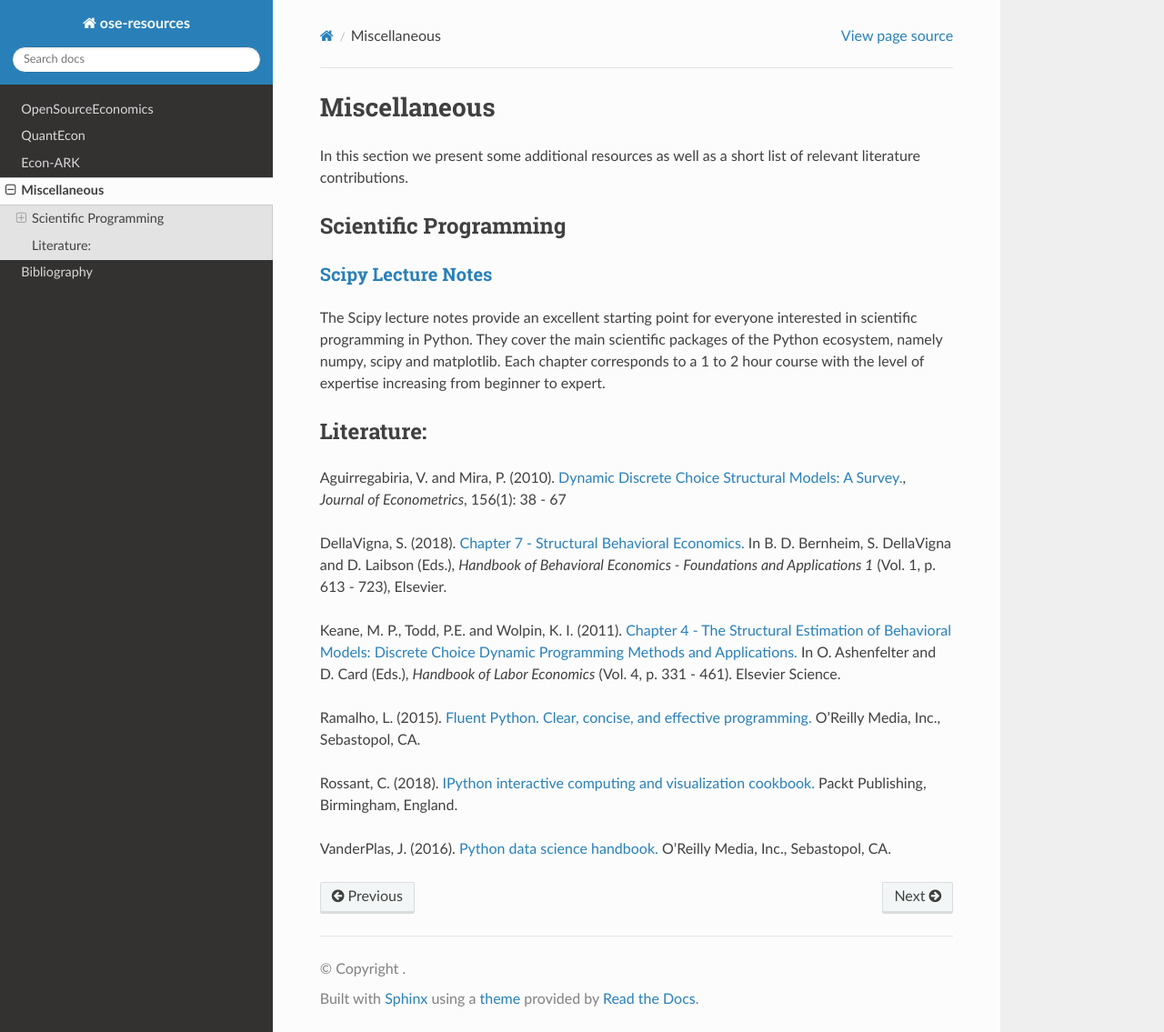
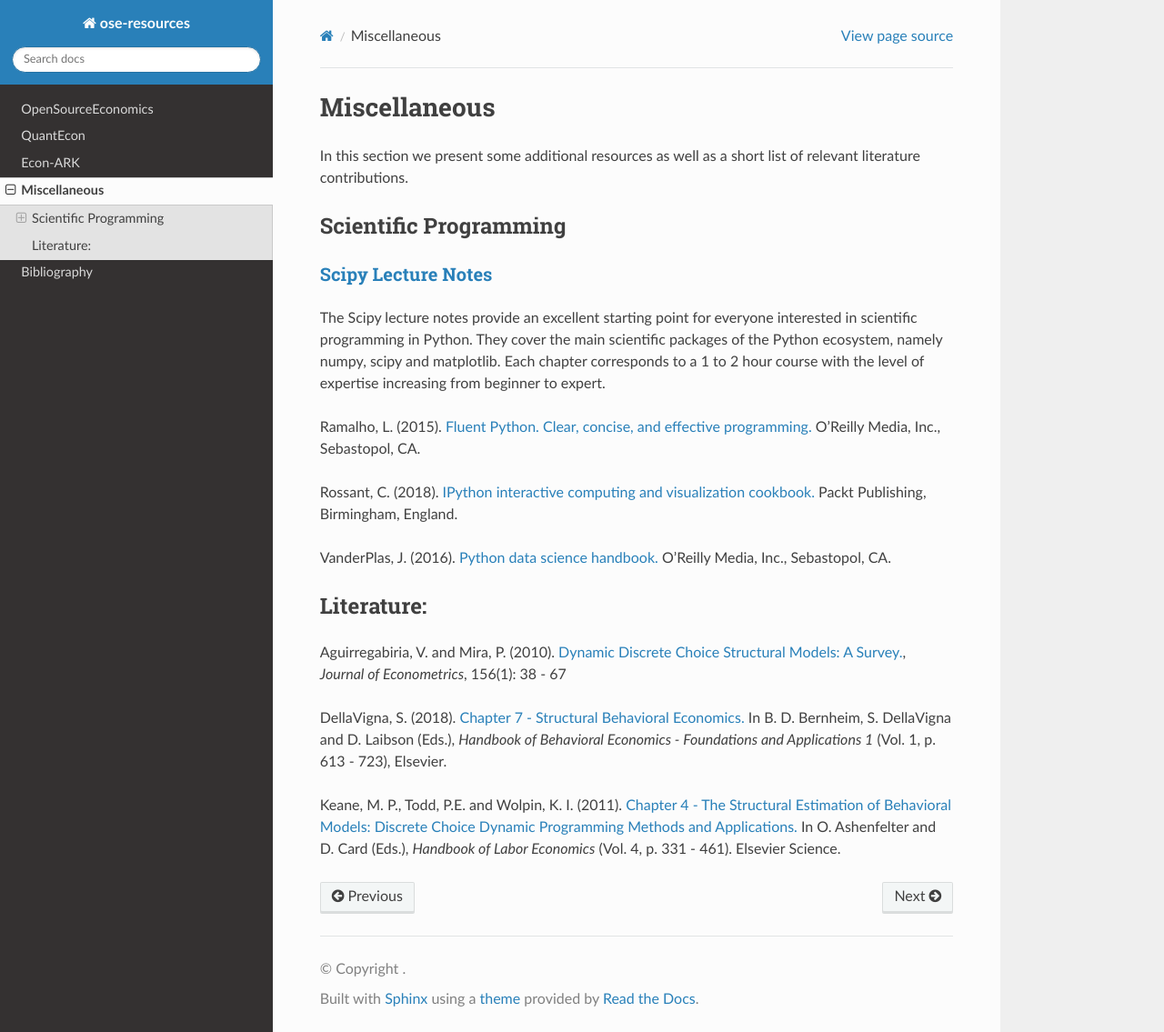
Before and after one commit to MargaritaRad/ose-resources, a Sphinx documentation site: the page built from docs/source/miscellaneous.rst, in a window 1280 px wide and 1135 px high. Shown: the whole window at 91% size. Built offline with Sphinx 7.4.7 and the Read the Docs theme 2.0.0, drawn with Linux system fonts in a browser that asks for light colours; part of the change alters nothing that is shown.

```diff
--- a/docs/source/miscellaneous.rst
+++ b/docs/source/miscellaneous.rst
@@ -11,6 +11,13 @@ Scientific Programming
 
 The Scipy lecture notes provide an excellent starting point for everyone interested in scientific programming in Python. They cover the main scientific packages of the Python ecosystem, namely numpy, scipy and matplotlib. Each chapter corresponds to a 1 to 2 hour course with the level of expertise increasing from beginner to expert.
 
+Ramalho, L. (2015). `Fluent Python. Clear, concise, and effective programming. <https://www.amazon.de/Fluent-Python-Luciano-Ramalho/dp/1491946008>`_ O'Reilly Media, Inc., Sebastopol, CA.
+
+Rossant, C. (2018). `IPython interactive computing and visualization cookbook. <https://www.packtpub.com/eu/big-data-and-business-intelligence/ipython-interactive-computing-and-visualization-cookbook-second-e>`_ Packt Publishing, Birmingham, England.
+
+VanderPlas, J. (2016). `Python data science handbook. <https://www.oreilly.com/library/view/python-data-science/9781491912126/>`_ O'Reilly Media, Inc., Sebastopol, CA.
+
+
 
 Literature:
 -----------
@@ -20,9 +27,3 @@ Aguirregabiria, V. and Mira, P. (2010). `Dynamic Discrete Choice Structural Mode
 DellaVigna, S. (2018). `Chapter 7 - Structural Behavioral Economics. <http://www.sciencedirect.com/science/article/pii/S235223991830006X>`_ In B. D. Bernheim, S. DellaVigna and D. Laibson (Eds.), *Handbook of Behavioral Economics - Foundations and Applications 1* (Vol. 1, p. 613 - 723), Elsevier.
 
 Keane, M. P., Todd, P.E. and Wolpin, K. I. (2011). `Chapter 4 - The Structural Estimation of Behavioral Models: Discrete Choice Dynamic Programming Methods and Applications. <http://www.sciencedirect.com/science/article/pii/S0169721811004102>`_ In O. Ashenfelter and D. Card (Eds.), *Handbook of Labor Economics* (Vol. 4, p. 331 - 461). Elsevier Science.
-
-Ramalho, L. (2015). `Fluent Python. Clear, concise, and effective programming. <https://www.amazon.de/Fluent-Python-Luciano-Ramalho/dp/1491946008>`_ O'Reilly Media, Inc., Sebastopol, CA.
-
-Rossant, C. (2018). `IPython interactive computing and visualization cookbook. <https://www.packtpub.com/eu/big-data-and-business-intelligence/ipython-interactive-computing-and-visualization-cookbook-second-e>`_ Packt Publishing, Birmingham, England.
-
-VanderPlas, J. (2016). `Python data science handbook. <https://www.oreilly.com/library/view/python-data-science/9781491912126/>`_ O'Reilly Media, Inc., Sebastopol, CA.
```
